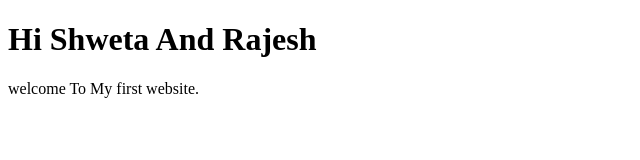
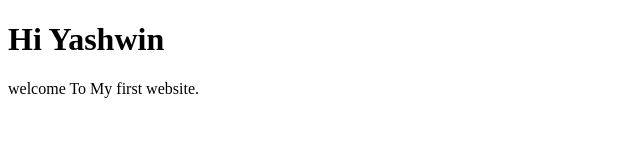
Before and after one commit to rajeshudgiri/new_repo, a plain HTML site: page index.html in a window 1280 px wide. Shown: the whole page, without its empty margins (0-640 px from the left). Drawn offline with Linux system fonts and the light colour scheme.

Commit message:
Update index.html

```diff
--- a/index.html
+++ b/index.html
@@ -2,7 +2,7 @@
 <html>
 <body>
 
-<h1>Hi Shweta And Rajesh</h1>
+<h1>Hi Yashwin</h1>
 
 <p>welcome To My first website.</p>
 
```
